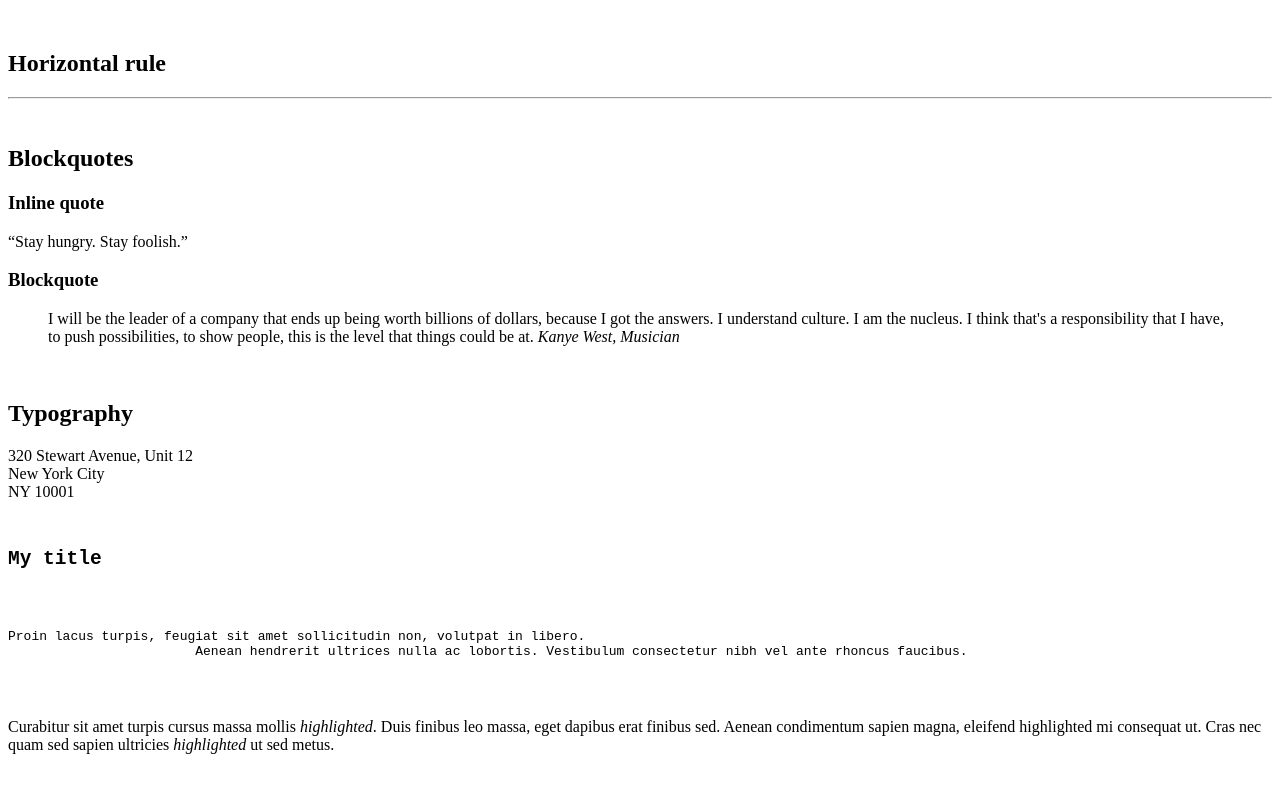
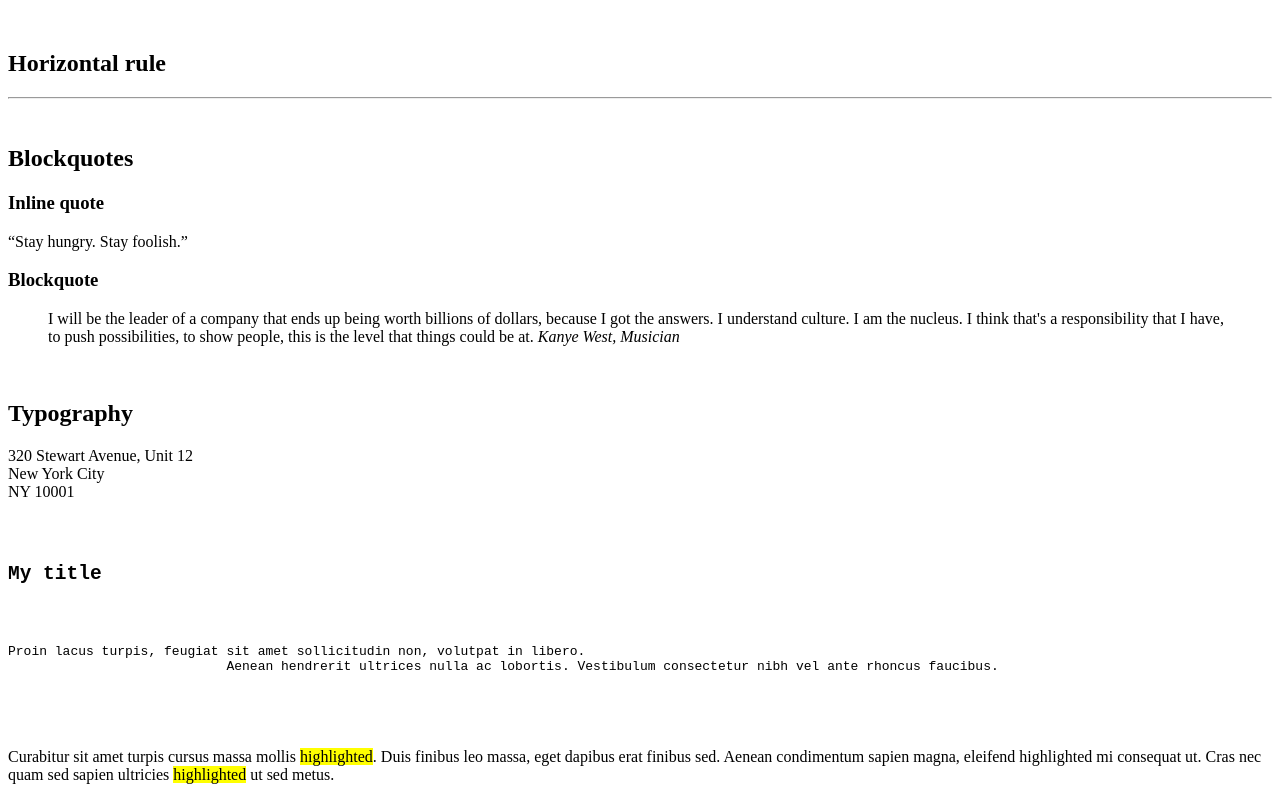
Before and after one commit to brwngld/alx-frontend, a plain HTML site: page 0x00-html_advanced/32-styleguide.html in a window 1280 px wide. Shown: the part 966-1766 px from the top of the page. Before the commit the page ends 1736 px from the top, so only its background shows below. Drawn offline with Linux system fonts and the light colour scheme.

Commit message:
Correction done

```diff
--- a/0x00-html_advanced/32-styleguide.html
+++ b/0x00-html_advanced/32-styleguide.html
@@ -114,15 +114,17 @@
             </div>
             <div>
                 <pre>
-                    <h2>My title</h2>
-                    <p>Proin lacus turpis, feugiat sit amet sollicitudin non, volutpat in libero.
-                        Aenean hendrerit ultrices nulla ac lobortis. Vestibulum consectetur nibh vel ante rhoncus faucibus.</p>
+                    <code>
+                        <h2>My title</h2>
+                        <p>Proin lacus turpis, feugiat sit amet sollicitudin non, volutpat in libero.
+                            Aenean hendrerit ultrices nulla ac lobortis. Vestibulum consectetur nibh vel ante rhoncus faucibus.</p>
+                    </code>
                 </pre>
             </div>
             <div>
                 <p>
-                    Curabitur sit amet turpis cursus massa mollis <em>highlighted</em>. Duis finibus leo massa, eget dapibus erat finibus sed. Aenean condimentum sapien magna, eleifend highlighted mi consequat ut.
-                    Cras nec quam sed sapien ultricies <em>highlighted</em> ut sed metus.
+                    Curabitur sit amet turpis cursus massa mollis <mark>highlighted</mark>. Duis finibus leo massa, eget dapibus erat finibus sed. Aenean condimentum sapien magna, eleifend highlighted mi consequat ut.
+                    Cras nec quam sed sapien ultricies <mark>highlighted</mark> ut sed metus.
                 </p>
             </div>
         </section>
```
